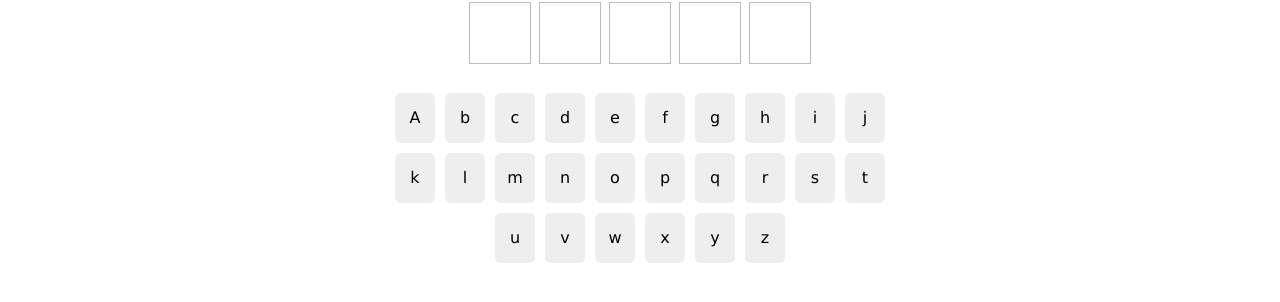
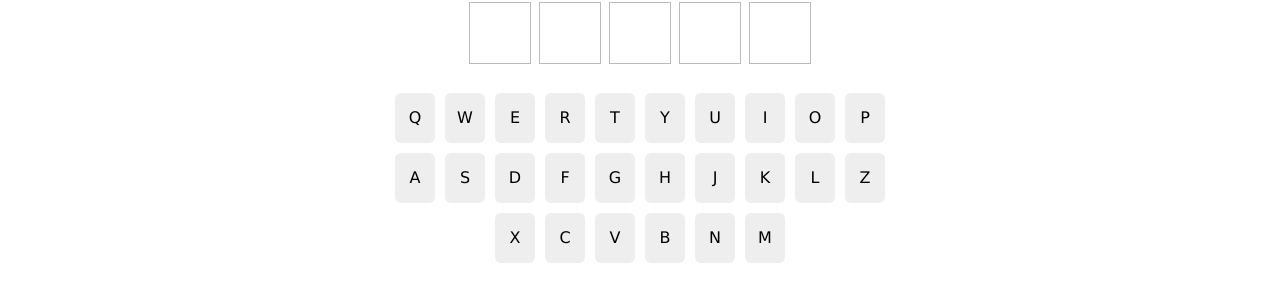
Before and after one commit to baunsu/sheeple, a React (Create React App) app: page / in a window 1280 px wide. Shown: the part 446-748 px from the top of the page. Built offline with nearby package versions, Linux system fonts and the light colour scheme.

Commit message:
Fixed modal not appearing on fail

```diff
--- a/src/Modal.js
+++ b/src/Modal.js
@@ -11,7 +11,8 @@ const Modal = ({ isCorrect, solution, turn }) => {
 			{!isCorrect && (
 				<div>
 					<h1>Unlucky!</h1>
-					<p className="solution">The word was {solution}</p>
+					<p className="solution">{solution}</p>
+					<p>Better luck next time!</p>
 				</div>
 			)}
 		</div>
--- a/src/Row.js
+++ b/src/Row.js
@@ -19,7 +19,7 @@ const Row = ({ guess, currentGuess }) => {
 		return (
 			<div className="row current">
 				{letters.map((letter, i) => (
-					<div key={i} class="filled">
+					<div key={i} className="filled">
 						{letter}
 					</div>
 				))}
--- a/src/Sheeple.js
+++ b/src/Sheeple.js
@@ -18,7 +18,7 @@ const Sheeple = ({ solution }) => {
 			window.removeEventListener("keyup", handleKeyUp);
 		}
 		if (turn > 5) {
-			setTimeout(() => setShowModal(false), 2000);
+			setTimeout(() => setShowModal(true), 2000);
 			window.removeEventListener("keyup", handleKeyUp);
 		}
 		return () => window.removeEventListener("keyup", handleKeyUp);
--- a/src/index.css
+++ b/src/index.css
@@ -32,16 +32,16 @@ h1 {
 }
 
 .row > div.green {
-	background: #5ac85a;
-	border-color: #5ac85a;
+	background: #53df6e;
+	border-color: #53df6e;
 }
 .row > div.gray {
-	background: #a1a1a1;
-	border-color: #a1a1a1;
+	background: #717171;
+	border-color: #717171;
 }
 .row > div.yellow {
-	background: #e2cc68;
-	border-color: #e2cc68;
+	background: #e2ff6f;
+	border-color: #e2ff6f;
 }
 
 .keypad {
@@ -59,17 +59,17 @@ h1 {
 }
 
 .keypad > div.green {
-	background: #5ac85a;
+	background: #53df6e;
 	color: #fff;
 	transition: all 0.3s ease-in;
 }
 .keypad > div.yellow {
-	background: #e2cc68;
-	color: #fff;
+	background: #e2ff6f;
+	color: #000;
 	transition: all 0.3s ease-in;
 }
 .keypad > div.gray {
-	background: #a1a1a1;
+	background: #717171;
 	color: #fff;
 	transition: all 0.3s ease-in;
 }
--- a/src/keys.js
+++ b/src/keys.js
@@ -1,30 +1,30 @@
 const keys = [
+	{ key: "Q" },
+	{ key: "W" },
+	{ key: "E" },
+	{ key: "R" },
+	{ key: "T" },
+	{ key: "Y" },
+	{ key: "U" },
+	{ key: "I" },
+	{ key: "O" },
+	{ key: "P" },
 	{ key: "A" },
-	{ key: "b" },
-	{ key: "c" },
-	{ key: "d" },
-	{ key: "e" },
-	{ key: "f" },
-	{ key: "g" },
-	{ key: "h" },
-	{ key: "i" },
-	{ key: "j" },
-	{ key: "k" },
-	{ key: "l" },
-	{ key: "m" },
-	{ key: "n" },
-	{ key: "o" },
-	{ key: "p" },
-	{ key: "q" },
-	{ key: "r" },
-	{ key: "s" },
-	{ key: "t" },
-	{ key: "u" },
-	{ key: "v" },
-	{ key: "w" },
-	{ key: "x" },
-	{ key: "y" },
-	{ key: "z" },
+	{ key: "S" },
+	{ key: "D" },
+	{ key: "F" },
+	{ key: "G" },
+	{ key: "H" },
+	{ key: "J" },
+	{ key: "K" },
+	{ key: "L" },
+	{ key: "Z" },
+	{ key: "X" },
+	{ key: "C" },
+	{ key: "V" },
+	{ key: "B" },
+	{ key: "N" },
+	{ key: "M" },
 ];
 
 export default keys;
--- a/src/useWordle.js
+++ b/src/useWordle.js
@@ -46,8 +46,6 @@ const useWordle = (solution) => {
 		setTurn((prevTurn) => {
 			return prevTurn + 1;
 		});
-
-		// I have no idea why this doesn't work!
 
 		setUsedKeys((prevUsedKeys) => {
 			formattedGuess.forEach((l) => {
```
